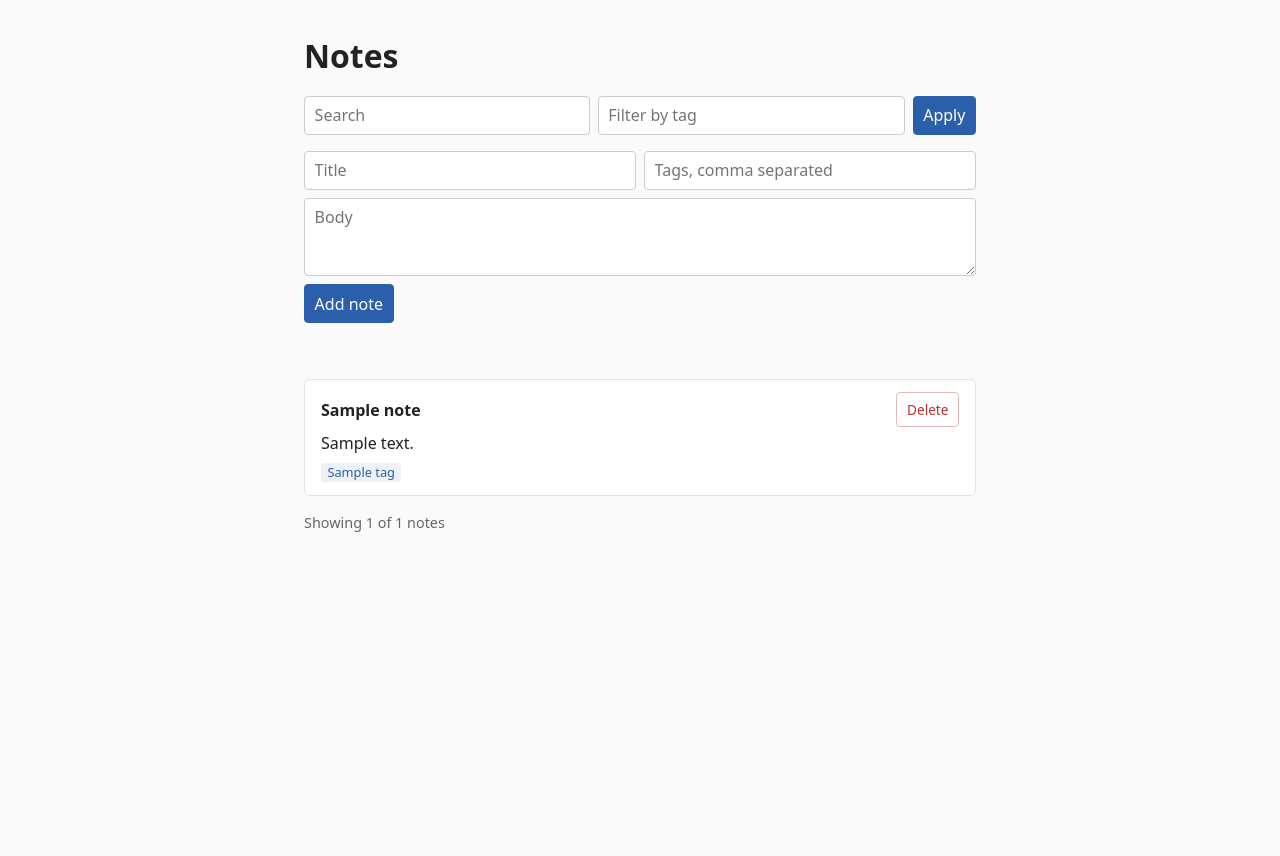
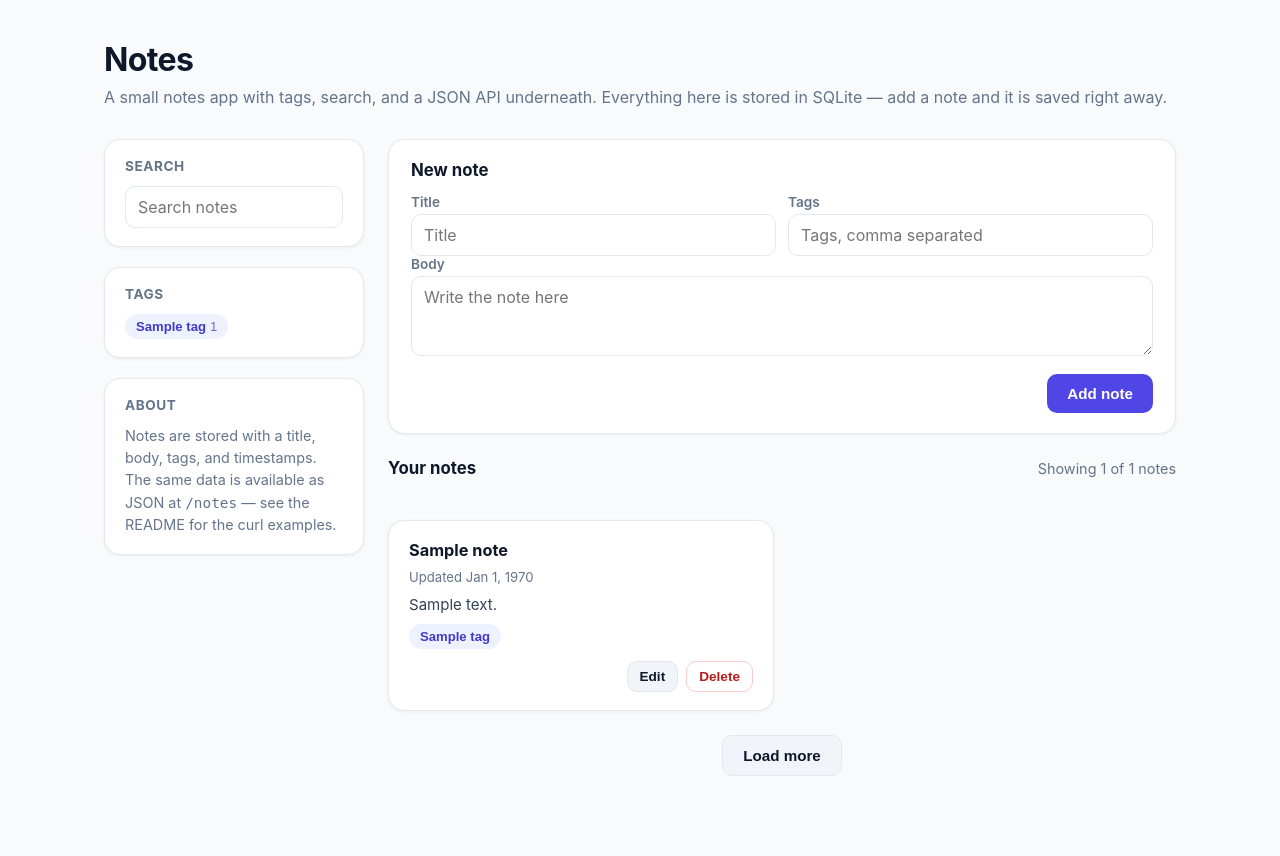
Before and after one commit to Merolearns/flask-notes-api, a Flask app: page / in a window 1280 px wide. Before the commit the page ends 532 px from the top, so only its background shows below. Run offline with Flask 3, Linux system fonts and the light colour scheme; tables that the repository leaves empty hold one stand-in row (values such as "Sample post").

Commit message:
add web dashboard UI

```diff
--- /dev/null
+++ b/static/app.js
@@ -0,0 +1,262 @@
+const $ = (id) => document.getElementById(id);
+
+// paging state for the Load more button below
+let page = 1;
+let shown = 0;
+let activeTag = "";
+
+async function api(url, options) {
+  const r = await fetch(url, options);
+  if (!r.ok) throw new Error((await r.json().catch(() => ({}))).error || r.statusText);
+  return r.status === 204 ? null : r.json();
+}
+
+function formatDate(ts) {
+  // updated_at is stored as unix seconds
+  return new Date(ts * 1000).toLocaleDateString(undefined, {
+    month: "short",
+    day: "numeric",
+    year: "numeric",
+  });
+}
+
+async function loadNotes(reset = true) {
+  // the list only ever showed the first 20 notes — page through the API
+  // instead so older notes are reachable without touching the URL
+  if (reset) { page = 1; shown = 0; $("notes").replaceChildren(); }
+  const params = new URLSearchParams();
+  if ($("q").value.trim()) params.set("q", $("q").value.trim());
+  if (activeTag) params.set("tag", activeTag);
+  params.set("page", page);
+  try {
+    const data = await api("/notes?" + params);
+    render(data.notes, !reset);
+    shown += data.notes.length;
+    $("count").textContent = data.total ? `Showing ${shown} of ${data.total} notes` : "";
+    $("load-more").hidden = shown >= data.total;
+    $("status").textContent = "";
+  } catch (e) {
+    $("status").textContent = e.message;
+  }
+}
+
+async function loadTags() {
+  try {
+    const data = await api("/tags");
+    renderTags(data.tags);
+  } catch (e) {
+    $("status").textContent = e.message;
+  }
+}
+
+function renderTags(tags) {
+  const list = $("tag-list");
+  list.replaceChildren();
+  if (!tags.length) {
+    const span = document.createElement("span");
+    span.className = "tag-none";
+    span.textContent = "No tags yet.";
+    list.append(span);
+    return;
+  }
+  for (const t of tags) {
+    const btn = document.createElement("button");
+    btn.type = "button";
+    btn.className = "tag" + (t.name === activeTag ? " active" : "");
+    btn.textContent = t.name + " ";
+    const count = document.createElement("span");
+    count.className = "count";
+    count.textContent = t.count;
+    btn.append(count);
+    btn.onclick = () => {
+      activeTag = t.name === activeTag ? "" : t.name;
+      $("tag").value = activeTag;
+      $("clear-filter").hidden = !activeTag;
+      loadTags();
+      loadNotes();
+    };
+    list.append(btn);
+  }
+}
+
+function render(notes, append) {
+  const list = $("notes");
+  if (!append) list.replaceChildren();
+  if (!notes.length && !append) {
+    const li = document.createElement("li");
+    li.className = "empty";
+    li.textContent = "No notes yet. Add one above, or try a different search.";
+    list.append(li);
+    return;
+  }
+  for (const n of notes) {
+    list.append(noteCard(n));
+  }
+}
+
+function tagChip(name) {
+  const span = document.createElement("button");
+  span.type = "button";
+  span.className = "tag";
+  span.textContent = name;
+  span.onclick = () => {
+    activeTag = name;
+    $("tag").value = name;
+    $("clear-filter").hidden = false;
+    loadTags();
+    loadNotes();
+  };
+  return span;
+}
+
+function noteCard(n) {
+  // build with textContent so note text is never parsed as HTML
+  const li = document.createElement("li");
+  li.className = "note-card";
+  li.dataset.id = n.id;
+
+  const title = document.createElement("h3");
+  title.textContent = n.title;
+
+  const date = document.createElement("span");
+  date.className = "date";
+  date.textContent = "Updated " + formatDate(n.updated_at);
+
+  const body = document.createElement("p");
+  body.className = "body clamped";
+  body.textContent = n.body;
+
+  li.append(title, date, body);
+
+  // long bodies get a Show more toggle instead of filling the card
+  if (n.body.length > 280) {
+    const more = document.createElement("button");
+    more.type = "button";
+    more.className = "more-btn";
+    more.textContent = "Show more";
+    more.onclick = () => {
+      const expanded = body.classList.toggle("clamped");
+      more.textContent = expanded ? "Show more" : "Show less";
+    };
+    li.append(more);
+  }
+
+  const tags = document.createElement("div");
+  tags.className = "tags";
+  for (const t of n.tags) tags.append(tagChip(t));
+  li.append(tags);
+
+  const footer = document.createElement("footer");
+  const edit = document.createElement("button");
+  edit.type = "button";
+  edit.className = "btn btn-ghost btn-sm";
+  edit.textContent = "Edit";
+  edit.onclick = () => startEdit(li, n);
+  const del = document.createElement("button");
+  del.type = "button";
+  del.className = "btn btn-danger btn-sm";
+  del.textContent = "Delete";
+  del.onclick = () => deleteNote(n.id);
+  footer.append(edit, del);
+  li.append(footer);
+
+  return li;
+}
+
+function startEdit(li, n) {
+  // swap the card for an inline form prefilled with the note
+  const form = document.createElement("form");
+  form.className = "edit-form";
+
+  const titleInput = document.createElement("input");
+  titleInput.value = n.title;
+  titleInput.required = true;
+  titleInput.maxLength = 200;
+  titleInput.setAttribute("aria-label", "Title");
+
+  const bodyInput = document.createElement("textarea");
+  bodyInput.value = n.body;
+  bodyInput.maxLength = 10000;
+  bodyInput.setAttribute("aria-label", "Body");
+
+  const tagsInput = document.createElement("input");
+  tagsInput.value = n.tags.join(", ");
+  tagsInput.setAttribute("aria-label", "Tags, comma separated");
+  tagsInput.placeholder = "Tags, comma separated";
+
+  const actions = document.createElement("div");
+  actions.className = "actions";
+  const save = document.createElement("button");
+  save.type = "submit";
+  save.className = "btn btn-primary btn-sm";
+  save.textContent = "Save";
+  const cancel = document.createElement("button");
+  cancel.type = "button";
+  cancel.className = "btn btn-ghost btn-sm";
+  cancel.textContent = "Cancel";
+  cancel.onclick = () => loadNotes();
+  actions.append(save, cancel);
+
+  form.append(titleInput, bodyInput, tagsInput, actions);
+  form.onsubmit = async (e) => {
+    e.preventDefault();
+    const tags = tagsInput.value.split(",").map((t) => t.trim()).filter(Boolean);
+    try {
+      await api("/notes/" + n.id, {
+        method: "PUT",
+        headers: { "Content-Type": "application/json" },
+        body: JSON.stringify({ title: titleInput.value, body: bodyInput.value, tags }),
+      });
+      loadTags();
+      loadNotes();
+    } catch (err) {
+      $("status").textContent = err.message;
+    }
+  };
+
+  li.replaceChildren(form);
+  titleInput.focus();
+}
+
+async function deleteNote(id) {
+  if (!window.confirm("Delete this note?")) return;
+  try {
+    await api("/notes/" + id, { method: "DELETE" });
+    loadTags();
+    loadNotes();
+  } catch (e) {
+    $("status").textContent = e.message;
+  }
+}
+
+$("filters").onsubmit = (e) => { e.preventDefault(); loadNotes(); };
+
+$("clear-filter").onclick = () => {
+  activeTag = "";
+  $("tag").value = "";
+  $("clear-filter").hidden = true;
+  loadTags();
+  loadNotes();
+};
+
+$("load-more").onclick = () => { page += 1; loadNotes(false); };
+
+$("add").onsubmit = async (e) => {
+  e.preventDefault();
+  const tags = $("tags").value.split(",").map((t) => t.trim()).filter(Boolean);
+  try {
+    await api("/notes", {
+      method: "POST",
+      headers: { "Content-Type": "application/json" },
+      body: JSON.stringify({ title: $("title").value, body: $("body").value, tags }),
+    });
+    e.target.reset();
+    loadTags();
+    loadNotes();
+  } catch (err) {
+    $("status").textContent = err.message;
+  }
+};
+
+loadTags();
+loadNotes();
--- /dev/null
+++ b/static/style.css
@@ -0,0 +1,229 @@
+:root {
+  --bg: #0f172a;
+  --card: #ffffff;
+  --ink: #0f172a;
+  --muted: #64748b;
+  --line: #e2e8f0;
+  --accent: #4f46e5;
+  --accent-dark: #4338ca;
+  --accent-soft: #eef2ff;
+  --page: #f8fafc;
+  --danger: #b91c1c;
+  --danger-soft: #fef2f2;
+}
+
+* { box-sizing: border-box; }
+
+body {
+  margin: 0;
+  font-family: "Inter", system-ui, -apple-system, "Segoe UI", sans-serif;
+  color: var(--ink);
+  background: var(--page);
+}
+
+.page { max-width: 1120px; margin: 0 auto; padding: 40px 24px 80px; }
+
+/* ---------- header ---------- */
+
+header.top { margin-bottom: 28px; }
+header.top h1 { font-size: 2rem; margin: 0 0 6px; letter-spacing: -0.02em; }
+.subtitle { color: var(--muted); font-size: 1rem; margin: 0; line-height: 1.6; }
+
+/* ---------- layout ---------- */
+
+.shell {
+  display: grid;
+  grid-template-columns: 260px 1fr;
+  gap: 24px;
+  align-items: start;
+}
+
+.sidebar {
+  position: sticky;
+  top: 24px;
+  display: flex;
+  flex-direction: column;
+  gap: 20px;
+}
+
+.side-card {
+  background: var(--card);
+  border: 1px solid var(--line);
+  border-radius: 16px;
+  padding: 18px 20px;
+  box-shadow: 0 1px 3px rgba(15, 23, 42, 0.06);
+}
+.side-card h2 { font-size: 0.85rem; text-transform: uppercase; letter-spacing: 0.04em; color: var(--muted); margin: 0 0 12px; }
+.side-card p { margin: 0; color: var(--muted); font-size: 0.9rem; line-height: 1.55; }
+
+/* ---------- forms ---------- */
+
+label.field { display: block; font-size: 0.85rem; color: var(--muted); font-weight: 600; margin-bottom: 4px; }
+input, textarea {
+  font: inherit;
+  width: 100%;
+  padding: 10px 12px;
+  border: 1px solid var(--line);
+  border-radius: 10px;
+  background: #fff;
+  color: var(--ink);
+}
+input:focus, textarea:focus { outline: 2px solid var(--accent); outline-offset: 0; border-color: var(--accent); }
+textarea { min-height: 5rem; resize: vertical; }
+
+.btn {
+  display: inline-block;
+  border: none;
+  border-radius: 10px;
+  padding: 11px 20px;
+  font-size: 0.95rem;
+  font-weight: 600;
+  cursor: pointer;
+  text-decoration: none;
+  transition: background 0.15s;
+}
+.btn-primary { background: var(--accent); color: #fff; }
+.btn-primary:hover { background: var(--accent-dark); }
+.btn-ghost { background: #f1f5f9; color: var(--ink); border: 1px solid var(--line); }
+.btn-ghost:hover { background: #e2e8f0; }
+.btn-sm { padding: 7px 12px; font-size: 0.85rem; }
+.btn-danger { background: none; color: var(--danger); border: 1px solid #fecaca; }
+.btn-danger:hover { background: var(--danger-soft); }
+
+/* ---------- tags ---------- */
+
+.tag-list { display: flex; flex-wrap: wrap; gap: 6px; }
+.tag {
+  display: inline-flex;
+  align-items: center;
+  gap: 4px;
+  background: var(--accent-soft);
+  color: var(--accent-dark);
+  border: 1px solid transparent;
+  border-radius: 999px;
+  padding: 4px 10px;
+  font-size: 0.82rem;
+  font-weight: 600;
+  cursor: pointer;
+}
+.tag:hover { border-color: var(--accent); }
+.tag.active { background: var(--accent); color: #fff; }
+.tag .count { opacity: 0.75; font-weight: 400; }
+.tag-none { color: var(--muted); font-size: 0.9rem; }
+
+.clear-filter {
+  background: none;
+  border: none;
+  padding: 0;
+  margin-top: 10px;
+  color: var(--accent-dark);
+  font: inherit;
+  font-size: 0.85rem;
+  font-weight: 600;
+  cursor: pointer;
+}
+.clear-filter:hover { text-decoration: underline; }
+
+/* ---------- composer ---------- */
+
+.composer {
+  background: var(--card);
+  border: 1px solid var(--line);
+  border-radius: 16px;
+  padding: 20px 22px;
+  box-shadow: 0 1px 3px rgba(15, 23, 42, 0.06);
+  margin-bottom: 24px;
+}
+.composer h2 { font-size: 1.05rem; margin: 0 0 14px; }
+.composer .row { display: flex; gap: 12px; flex-wrap: wrap; }
+.composer .row > div { flex: 1 1 12rem; }
+.composer .grow { flex-basis: 100%; }
+.composer .actions { display: flex; justify-content: flex-end; margin-top: 14px; }
+
+/* ---------- notes grid ---------- */
+
+.list-head {
+  display: flex;
+  justify-content: space-between;
+  align-items: baseline;
+  gap: 12px;
+  margin-bottom: 14px;
+  flex-wrap: wrap;
+}
+.list-head h2 { font-size: 1.05rem; margin: 0; }
+#count { color: var(--muted); font-size: 0.9rem; }
+#status { color: var(--danger); min-height: 1.4em; font-size: 0.9rem; margin: 0 0 8px; }
+
+#notes {
+  list-style: none;
+  padding: 0;
+  margin: 0;
+  display: grid;
+  grid-template-columns: repeat(auto-fill, minmax(280px, 1fr));
+  gap: 16px;
+}
+
+.note-card {
+  background: var(--card);
+  border: 1px solid var(--line);
+  border-radius: 16px;
+  padding: 18px 20px;
+  box-shadow: 0 1px 3px rgba(15, 23, 42, 0.06);
+  display: flex;
+  flex-direction: column;
+  gap: 8px;
+  min-width: 0;
+}
+.note-card h3 { margin: 0; font-size: 1.02rem; line-height: 1.35; overflow-wrap: break-word; }
+.note-card .date { color: var(--muted); font-size: 0.82rem; }
+.note-card .body {
+  margin: 0;
+  white-space: pre-wrap;
+  overflow-wrap: break-word;
+  font-size: 0.94rem;
+  line-height: 1.55;
+  color: #334155;
+}
+.note-card .body.clamped {
+  display: -webkit-box;
+  -webkit-line-clamp: 4;
+  -webkit-box-orient: vertical;
+  overflow: hidden;
+}
+.more-btn {
+  background: none;
+  border: none;
+  padding: 0;
+  align-self: flex-start;
+  color: var(--accent-dark);
+  font: inherit;
+  font-size: 0.85rem;
+  font-weight: 600;
+  cursor: pointer;
+}
+.more-btn:hover { text-decoration: underline; }
+.note-card .tags { display: flex; flex-wrap: wrap; gap: 6px; margin-top: auto; }
+.note-card .tag { cursor: pointer; }
+.note-card footer { display: flex; gap: 8px; justify-content: flex-end; margin-top: 4px; }
+
+.empty {
+  grid-column: 1 / -1;
+  background: var(--card);
+  border: 1px dashed var(--line);
+  border-radius: 16px;
+  padding: 32px;
+  text-align: center;
+  color: var(--muted);
+}
+
+/* inline edit form inside a card */
+.edit-form { display: flex; flex-direction: column; gap: 10px; }
+.edit-form .actions { display: flex; gap: 8px; justify-content: flex-end; }
+
+.load-more-wrap { text-align: center; margin-top: 24px; }
+
+@media (max-width: 800px) {
+  .shell { grid-template-columns: 1fr; }
+  .sidebar { position: static; }
+  .page { padding: 28px 16px 64px; }
+}
--- a/templates/index.html
+++ b/templates/index.html
@@ -4,140 +4,77 @@
 <meta charset="utf-8">
 <meta name="viewport" content="width=device-width, initial-scale=1">
 <title>Notes</title>
-<style>
-  body { font: 16px/1.5 system-ui, sans-serif; max-width: 42rem; margin: 2rem auto; padding: 0 1rem; color: #222; background: #fafafa; }
-  h1 { margin: 0 0 1rem; }
-  form { display: flex; flex-wrap: wrap; gap: .5rem; margin-bottom: 1rem; }
-  input, textarea, button { font: inherit; padding: .4rem .6rem; border: 1px solid #ccc; border-radius: 4px; }
-  input, textarea { flex: 1 1 10rem; background: #fff; }
-  textarea { flex-basis: 100%; min-height: 4rem; }
-  button { background: #2b5fab; color: #fff; border-color: #2b5fab; cursor: pointer; }
-  button.delete { background: none; color: #b33; border-color: #e3b8b8; font-size: .85rem; }
-  ul { list-style: none; padding: 0; }
-  li { background: #fff; border: 1px solid #e3e3e3; border-radius: 6px; padding: .75rem 1rem; margin-bottom: .5rem; }
-  li header { display: flex; justify-content: space-between; align-items: center; gap: .5rem; }
-  li p { margin: .25rem 0; white-space: pre-wrap; }
-  .tag { display: inline-block; background: #eef2f8; color: #2b5fab; border-radius: 3px; padding: 0 .4rem; margin-right: .25rem; font-size: .8rem; }
-  #count { color: #666; font-size: .9rem; }
-  #status { color: #b33; min-height: 1.5em; }
-</style>
+<link rel="stylesheet" href="{{ url_for('static', filename='style.css') }}">
 </head>
 <body>
-<h1>Notes</h1>
+<div class="page">
+  <header class="top">
+    <h1>Notes</h1>
+    <p class="subtitle">A small notes app with tags, search, and a JSON API underneath.
+      Everything here is stored in SQLite — add a note and it is saved right away.</p>
+  </header>
 
-<form id="filters">
-  <input id="q" name="q" type="search" placeholder="Search" aria-label="Search notes">
-  <input id="tag" name="tag" placeholder="Filter by tag" aria-label="Filter by tag">
-  <button type="submit">Apply</button>
-</form>
+  <div class="shell">
+    <aside class="sidebar">
+      <div class="side-card">
+        <h2>Search</h2>
+        <form id="filters">
+          <input id="q" name="q" type="search" placeholder="Search notes" aria-label="Search notes">
+          <input id="tag" name="tag" type="hidden">
+        </form>
+      </div>
 
-<form id="add">
-  <input id="title" name="title" placeholder="Title" aria-label="Title" required maxlength="200">
-  <input id="tags" name="tags" placeholder="Tags, comma separated" aria-label="Tags">
-  <textarea id="body" name="body" placeholder="Body" aria-label="Body" maxlength="10000"></textarea>
-  <button type="submit">Add note</button>
-</form>
+      <div class="side-card">
+        <h2>Tags</h2>
+        <div id="tag-list" class="tag-list"></div>
+        <button id="clear-filter" class="clear-filter" type="button" hidden>Clear tag filter</button>
+      </div>
 
-<div id="status" role="status"></div>
-<ul id="notes"></ul>
-<p id="count"></p>
-<button id="load-more" type="button" hidden>Load more</button>
+      <div class="side-card">
+        <h2>About</h2>
+        <p>Notes are stored with a title, body, tags, and timestamps.
+          The same data is available as JSON at <code>/notes</code> — see the
+          README for the curl examples.</p>
+      </div>
+    </aside>
 
-<script>
-const $ = (id) => document.getElementById(id);
+    <main>
+      <form id="add" class="composer">
+        <h2>New note</h2>
+        <div class="row">
+          <div>
+            <label class="field" for="title">Title</label>
+            <input id="title" name="title" placeholder="Title" required maxlength="200">
+          </div>
+          <div>
+            <label class="field" for="tags">Tags</label>
+            <input id="tags" name="tags" placeholder="Tags, comma separated">
+          </div>
+        </div>
+        <div class="row">
+          <div class="grow">
+            <label class="field" for="body">Body</label>
+            <textarea id="body" name="body" placeholder="Write the note here" maxlength="10000"></textarea>
+          </div>
+        </div>
+        <div class="actions">
+          <button type="submit" class="btn btn-primary">Add note</button>
+        </div>
+      </form>
 
-// paging state for the Load more button below
-let page = 1;
-let shown = 0;
+      <div class="list-head">
+        <h2>Your notes</h2>
+        <span id="count"></span>
+      </div>
+      <p id="status" role="status"></p>
+      <ul id="notes"></ul>
+      <div class="load-more-wrap">
+        <button id="load-more" class="btn btn-ghost" type="button" hidden>Load more</button>
+      </div>
+    </main>
+  </div>
+</div>
 
-async function api(url, options) {
-  const r = await fetch(url, options);
-  if (!r.ok) throw new Error((await r.json().catch(() => ({}))).error || r.statusText);
-  return r.status === 204 ? null : r.json();
-}
-
-async function loadNotes(reset = true) {
-  // the list only ever showed the first 20 notes — page through the API
-  // instead so older notes are reachable without touching the URL
-  if (reset) { page = 1; shown = 0; $("notes").replaceChildren(); }
-  const params = new URLSearchParams();
-  if ($("q").value.trim()) params.set("q", $("q").value.trim());
-  if ($("tag").value.trim()) params.set("tag", $("tag").value.trim());
-  params.set("page", page);
-  try {
-    const data = await api("/notes?" + params);
-    render(data.notes, !reset);
-    shown += data.notes.length;
-    $("count").textContent = data.total ? `Showing ${shown} of ${data.total} notes` : "";
-    $("load-more").hidden = shown >= data.total;
-    $("status").textContent = "";
-  } catch (e) {
-    $("status").textContent = e.message;
-  }
-}
-
-function render(notes, append) {
-  const list = $("notes");
-  if (!append) list.replaceChildren();
-  if (!notes.length && !append) {
-    list.innerHTML = "<li>No notes yet.</li>";
-    return;
-  }
-  for (const n of notes) {
-    // build with textContent so note text is never parsed as HTML
-    const li = document.createElement("li");
-    const head = document.createElement("header");
-    const title = document.createElement("strong");
-    title.textContent = n.title;
-    const del = document.createElement("button");
-    del.className = "delete";
-    del.textContent = "Delete";
-    del.onclick = () => deleteNote(n.id);
-    head.append(title, del);
-    const body = document.createElement("p");
-    body.textContent = n.body;
-    const tags = document.createElement("div");
-    for (const t of n.tags) {
-      const span = document.createElement("span");
-      span.className = "tag";
-      span.textContent = t;
-      tags.append(span);
-    }
-    li.append(head, body, tags);
-    list.append(li);
-  }
-}
-
-async function deleteNote(id) {
-  try {
-    await api("/notes/" + id, { method: "DELETE" });
-    loadNotes();
-  } catch (e) {
-    $("status").textContent = e.message;
-  }
-}
-
-$("filters").onsubmit = (e) => { e.preventDefault(); loadNotes(); };
-
-$("load-more").onclick = () => { page += 1; loadNotes(false); };
-
-$("add").onsubmit = async (e) => {
-  e.preventDefault();
-  const tags = $("tags").value.split(",").map((t) => t.trim()).filter(Boolean);
-  try {
-    await api("/notes", {
-      method: "POST",
-      headers: { "Content-Type": "application/json" },
-      body: JSON.stringify({ title: $("title").value, body: $("body").value, tags }),
-    });
-    e.target.reset();
-    loadNotes();
-  } catch (err) {
-    $("status").textContent = err.message;
-  }
-};
-
-loadNotes();
-</script>
+<script src="{{ url_for('static', filename='app.js') }}"></script>
 </body>
 </html>
```
Also changed, not shown: tests/test_ui.py (+32 -4 lines).
